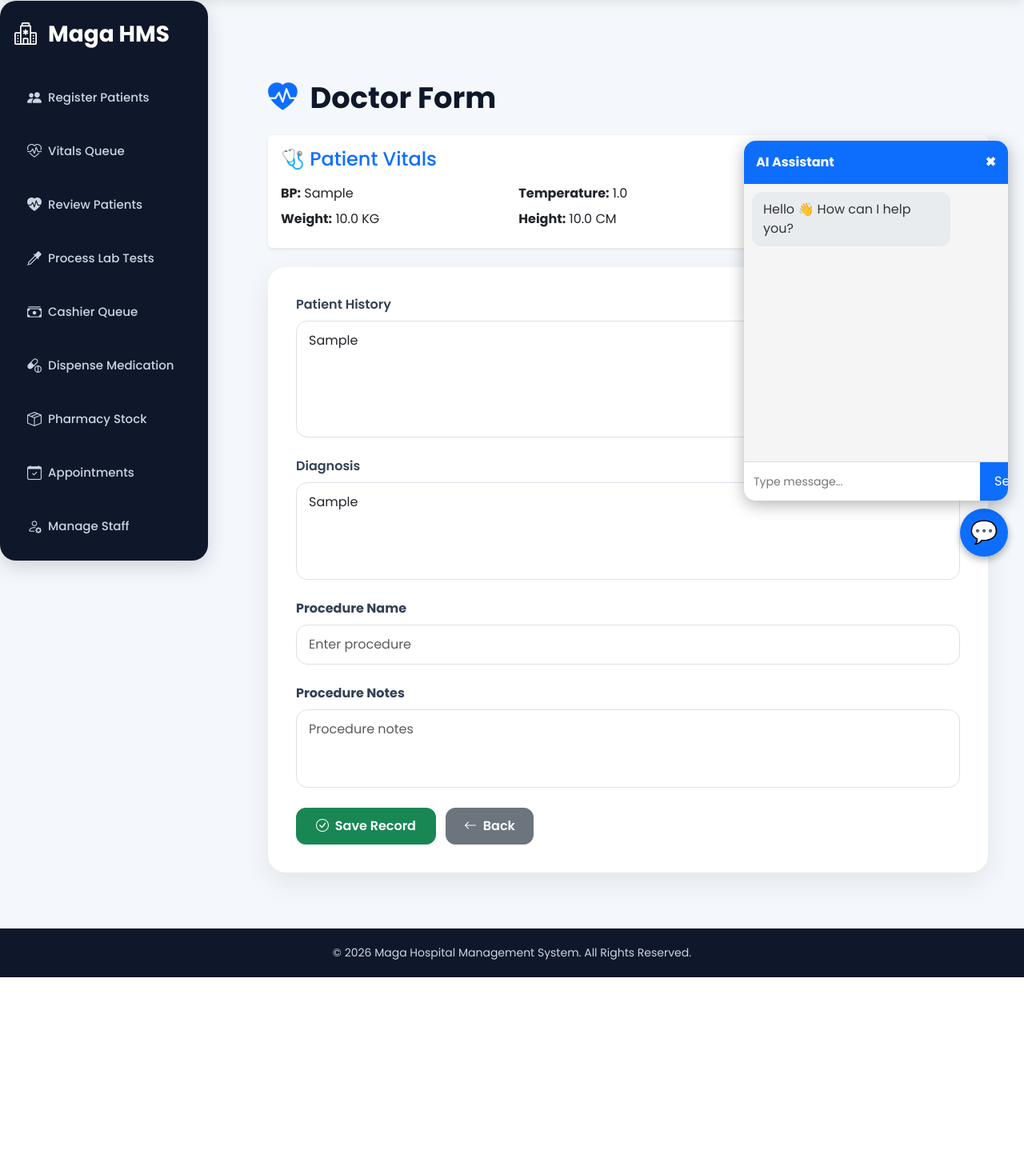
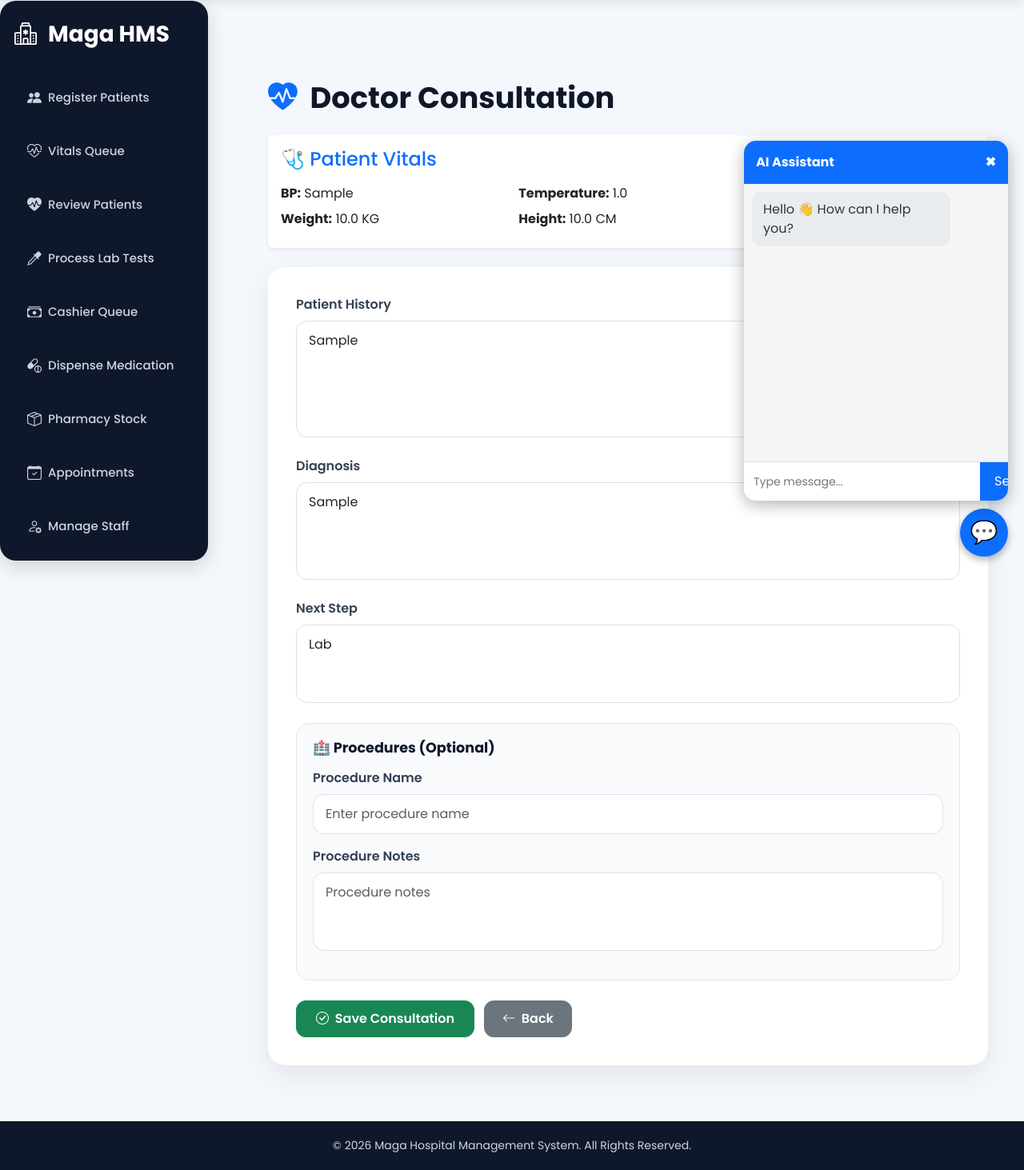
Before and after one commit to Shija-cmd/HospitalProject, a Django app: page /doctor/1/ in a window 1280 px wide. Shown: the part 84-1547 px from the top of the page at 80% size. Before the commit the page ends 1306 px from the top, so only its background shows below. Run offline with Django 4.2, Linux system fonts and the light colour scheme; a user stored in the database is signed in; tables that the repository leaves empty hold one stand-in row (values such as "Sample post").

Commit message:
Making procedures to handle multiple entries

```diff
--- a/magahospital/templates/magahospital/doctor_form.html
+++ b/magahospital/templates/magahospital/doctor_form.html
@@ -10,7 +10,6 @@
         margin:auto;
     }
 
-    /* TITLE */
     .form-title{
         font-size:2.3rem;
         font-weight:700;
@@ -18,7 +17,6 @@
         margin-bottom:25px;
     }
 
-    /* FORM CARD */
     .custom-form-card{
         border:none;
         border-radius:22px;
@@ -33,14 +31,12 @@
         box-shadow:0 18px 40px rgba(0,0,0,0.1);
     }
 
-    /* LABELS */
     label{
         font-weight:600;
         color:#334155;
         margin-bottom:8px;
     }
 
-    /* INPUTS */
     .form-control,
     .form-select{
         border-radius:14px;
@@ -60,7 +56,6 @@
         resize:none;
     }
 
-    /* BUTTON GROUP */
     .button-group{
         display:flex;
         gap:12px;
@@ -68,7 +63,6 @@
         flex-wrap:wrap;
     }
 
-    /* BUTTONS */
     .save-btn{
         border-radius:12px;
         padding:10px 24px;
@@ -86,12 +80,21 @@
         font-weight:600;
     }
 
-    /* FORM PARAGRAPH SPACING */
-    form p{
-        margin-bottom:20px;
+    .section-title{
+        font-size:1.1rem;
+        font-weight:700;
+        color:#0f172a;
+        margin-bottom:15px;
     }
 
-    /* RESPONSIVE */
+    .procedure-box{
+        background:#f8fafc;
+        border:1px solid #e2e8f0;
+        border-radius:16px;
+        padding:20px;
+        margin-top:25px;
+    }
+
     @media(max-width:768px){
 
         .form-title{
@@ -113,7 +116,7 @@
 
         <i class="bi bi-heart-pulse-fill text-primary me-2"></i>
 
-        Doctor Form
+        Doctor Consultation
 
     </h2>
 
@@ -198,41 +201,62 @@
 
     </div>
 
-    <!-- FORM CARD -->
+    <!-- FORM -->
     <form method="POST" class="custom-form-card">
 
         {% csrf_token %}
 
-        <div class="row">
+        <!-- HISTORY -->
+        <div class="mb-4">
 
-    <div class="col-md-12 mb-4">
+            <label>
 
-        <label>Patient History</label>
+                Patient History
+
+            </label>
 
             {{ form.history }}
 
         </div>
 
-</div>
+        <!-- DIAGNOSIS -->
+        <div class="mb-4">
 
+            <label>
 
-<div class="row">
+                Diagnosis
 
-    <div class="col-md-12 mb-4">
-
-        <label>Diagnosis</label>
+            </label>
 
             {{ form.diagnosis }}
 
         </div>
 
+        <!-- NEXT STEP -->
+        <div class="mb-4">
+
+            <label>
+
+                Next Step
+
+            </label>
+
+            {{ form.next_step }}
+
         </div>
 
         <!-- PROCEDURES -->
+        <div class="procedure-box">
 
-<div class="mb-4">
+            <h5 class="section-title">
 
-    <label class="fw-bold">
+                🏥 Procedures (Optional)
+
+            </h5>
+
+            <div class="mb-3">
+
+                <label>
 
                     Procedure Name
 
@@ -241,13 +265,13 @@
                 <input type="text"
                     name="procedure_name"
                     class="form-control"
-        placeholder="Enter procedure">
+                    placeholder="Enter procedure name">
 
             </div>
 
-<div class="mb-4">
+            <div class="mb-3">
 
-    <label class="fw-bold">
+                <label>
 
                     Procedure Notes
 
@@ -260,6 +284,8 @@
 
             </div>
 
+        </div>
+
         <!-- BUTTONS -->
         <div class="button-group">
 
@@ -267,7 +293,8 @@
                     class="btn btn-success save-btn">
 
                 <i class="bi bi-check-circle me-1"></i>
-                Save Record
+
+                Save Consultation
 
             </button>
 
@@ -275,6 +302,7 @@
             class="btn btn-secondary back-btn">
 
                 <i class="bi bi-arrow-left me-1"></i>
+
                 Back
 
             </a>
```
Also changed, not shown: magahospital/views.py (+11 -3 lines). Lines whose indentation alone changed are shown as unchanged.
